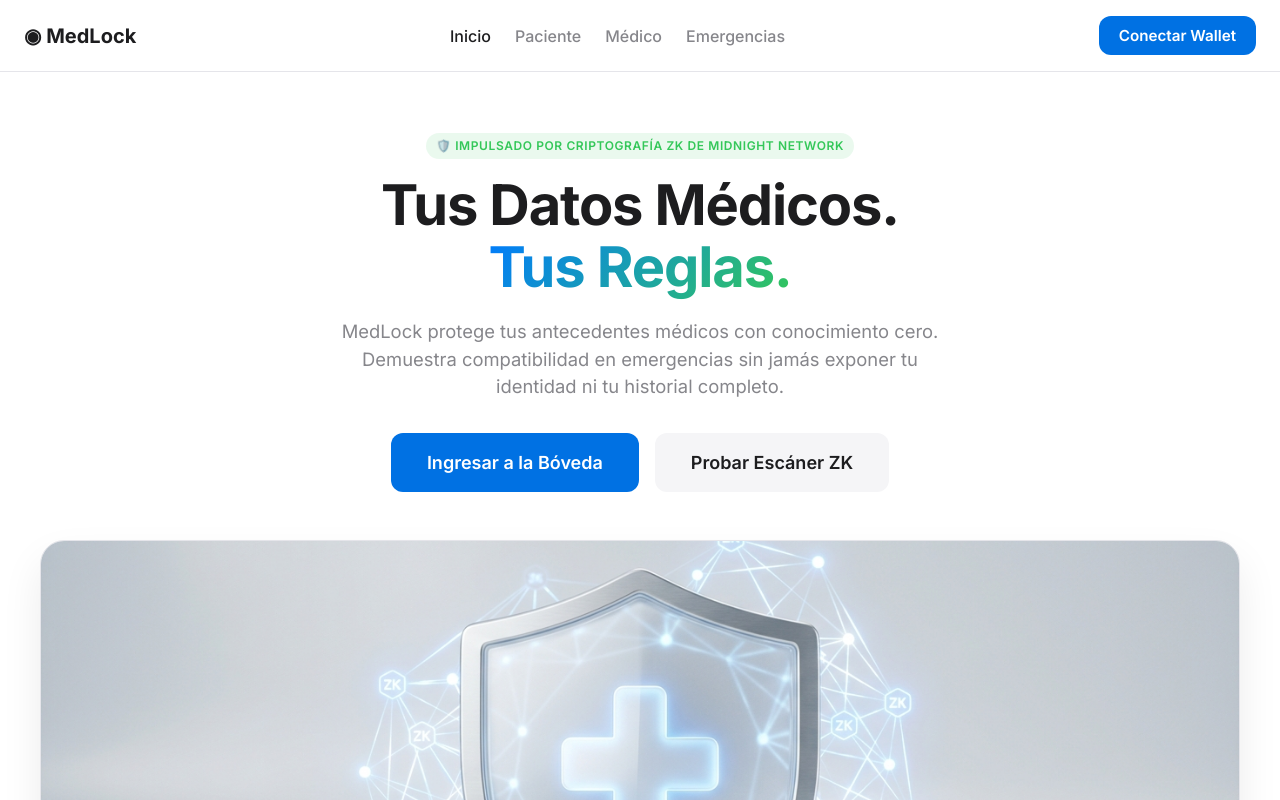
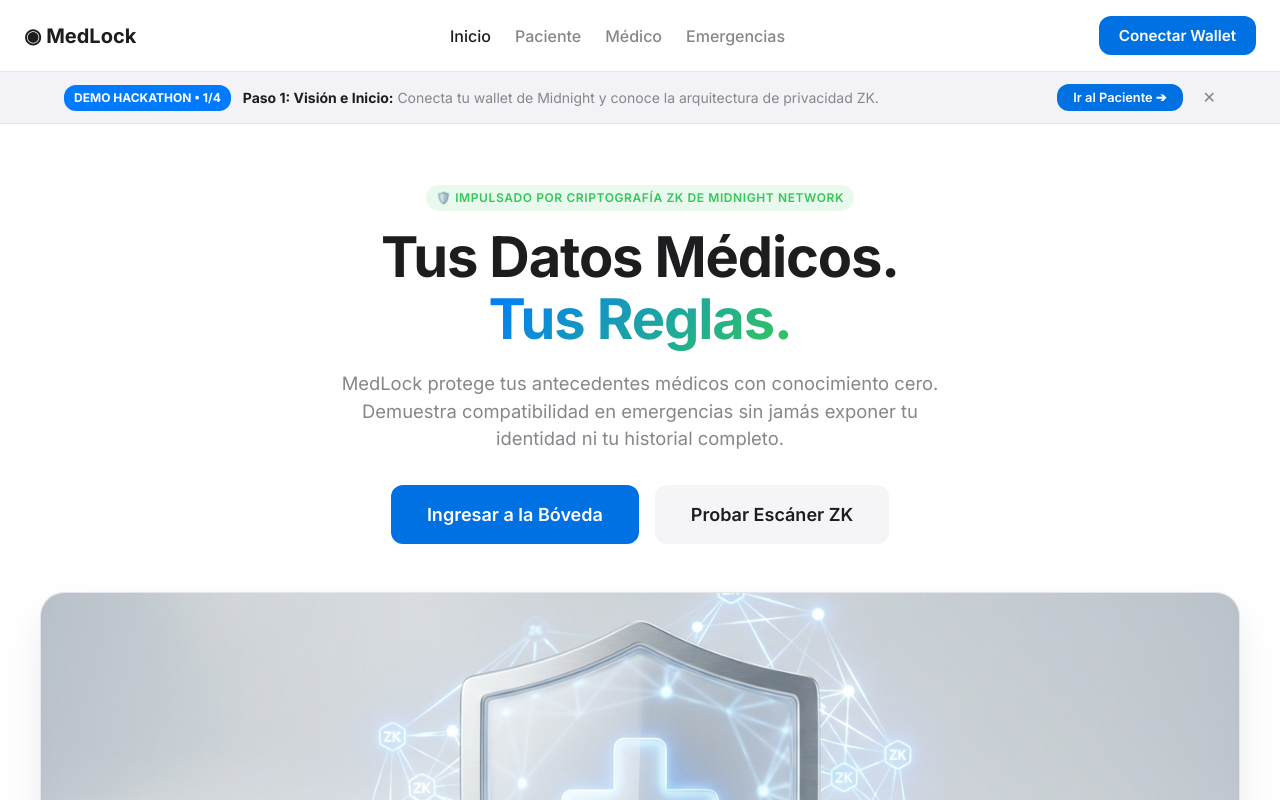
Before and after one commit to luchoxiii/medlock_hackathon, a React (Vite) app in the folder dapp/: page / in a window 1280 px wide. Shown: the top 800 px of the page. Built offline with nearby package versions, Linux system fonts and the light colour scheme; what @midnight-ntwrk/compact-runtime would draw is missing.

Commit message:
feat: add interactive DemoTourBanner component for guided hackathon navigation

```diff
--- /dev/null
+++ b/dapp/src/components/DemoTourBanner.tsx
@@ -0,0 +1,113 @@
+/*
+ * Copyright 2026 MedLock
+ * Licensed under the Apache License, Version 2.0
+ */
+
+import React, { useState } from 'react';
+import { useLocation, useNavigate } from 'react-router-dom';
+
+const STEPS = [
+  {
+    path: '/',
+    step: 1,
+    title: 'Paso 1: Visión e Inicio',
+    desc: 'Conecta tu wallet de Midnight y conoce la arquitectura de privacidad ZK.',
+    nextPath: '/patient',
+    nextLabel: 'Ir al Paciente ➔'
+  },
+  {
+    path: '/patient',
+    step: 2,
+    title: 'Paso 2: Bóveda del Paciente',
+    desc: 'Configura tus datos médicos y consentimientos en tu estado privado local.',
+    prevPath: '/',
+    nextPath: '/doctor',
+    nextLabel: 'Ir a Administración Médica ➔'
+  },
+  {
+    path: '/doctor',
+    step: 3,
+    title: 'Paso 3: Portal Médico & Admin',
+    desc: 'Despliega el contrato en Midnight y autoriza la clave del doctor en el Merkle tree.',
+    prevPath: '/patient',
+    nextPath: '/emergency',
+    nextLabel: 'Probar Escáner ZK ➔'
+  },
+  {
+    path: '/emergency',
+    step: 4,
+    title: 'Paso 4: Escáner de Emergencia',
+    desc: 'Ejecuta el circuito ZK off-chain y verifica la coincidencia sin exponer tus datos.',
+    prevPath: '/doctor',
+    nextPath: '/',
+    nextLabel: 'Reiniciar Tour ↺'
+  }
+];
+
+export const DemoTourBanner: React.FC = () => {
+  const location = useLocation();
+  const navigate = useNavigate();
+  const [dismissed, setDismissed] = useState(false);
+
+  const currentStepInfo = STEPS.find(s => s.path === location.pathname) || STEPS[0];
+
+  if (dismissed) {
+    return (
+      <div style={{ backgroundColor: '#F2F2F7', padding: '6px 16px', textAlign: 'center', borderBottom: '1px solid var(--border-color)', fontSize: '0.8rem' }}>
+        <button
+          onClick={() => setDismissed(false)}
+          style={{ background: 'none', border: 'none', color: '#007AFF', cursor: 'pointer', fontWeight: 600 }}
+        >
+          ✨ Mostrar Guía de Demostración del Hackathon
+        </button>
+      </div>
+    );
+  }
+
+  return (
+    <div style={{
+      backgroundColor: 'rgba(242, 242, 247, 0.95)',
+      backdropFilter: 'blur(10px)',
+      borderBottom: '1px solid var(--border-color)',
+      padding: '12px 24px',
+      fontSize: '0.875rem'
+    }}>
+      <div className="container" style={{ display: 'flex', justifyContent: 'space-between', alignItems: 'center', flexWrap: 'wrap', gap: '12px' }}>
+        <div style={{ display: 'flex', alignItems: 'center', gap: '12px' }}>
+          <span style={{ backgroundColor: '#007AFF', color: 'white', fontWeight: 700, padding: '4px 10px', borderRadius: '12px', fontSize: '0.75rem' }}>
+            DEMO HACKATHON • {currentStepInfo.step}/4
+          </span>
+          <div>
+            <strong>{currentStepInfo.title}:</strong> <span style={{ color: 'var(--text-secondary)' }}>{currentStepInfo.desc}</span>
+          </div>
+        </div>
+
+        <div style={{ display: 'flex', alignItems: 'center', gap: '12px' }}>
+          {currentStepInfo.prevPath && (
+            <button
+              className="btn btn-secondary"
+              onClick={() => navigate(currentStepInfo.prevPath!)}
+              style={{ padding: '6px 12px', fontSize: '0.8rem' }}
+            >
+              ← Anterior
+            </button>
+          )}
+          <button
+            className="btn btn-primary"
+            onClick={() => navigate(currentStepInfo.nextPath)}
+            style={{ padding: '6px 16px', fontSize: '0.8rem' }}
+          >
+            {currentStepInfo.nextLabel}
+          </button>
+          <button
+            onClick={() => setDismissed(true)}
+            style={{ background: 'none', border: 'none', color: 'var(--text-secondary)', cursor: 'pointer', fontSize: '1rem', marginLeft: '8px' }}
+            title="Ocultar guía demo"
+          >
+            ✕
+          </button>
+        </div>
+      </div>
+    </div>
+  );
+};
--- a/dapp/src/components/Layout.tsx
+++ b/dapp/src/components/Layout.tsx
@@ -6,6 +6,7 @@
 import React from 'react';
 import { Link, Outlet, useLocation } from 'react-router-dom';
 import { WalletConnector } from './WalletConnector';
+import { DemoTourBanner } from './DemoTourBanner';
 
 export const Layout: React.FC = () => {
   const location = useLocation();
@@ -25,6 +26,8 @@ export const Layout: React.FC = () => {
         <WalletConnector />
       </nav>
 
+      <DemoTourBanner />
+
       <main style={{ flex: 1 }}>
         <Outlet />
       </main>
```
Also changed, not shown: 1 other file (tests, documents, lock files or other folders).
